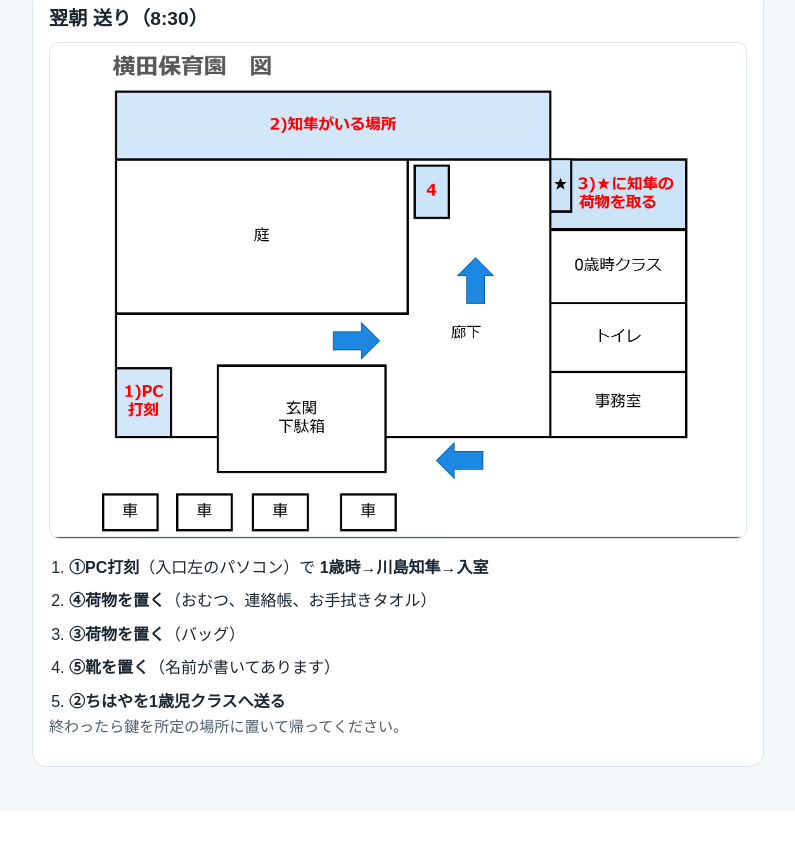
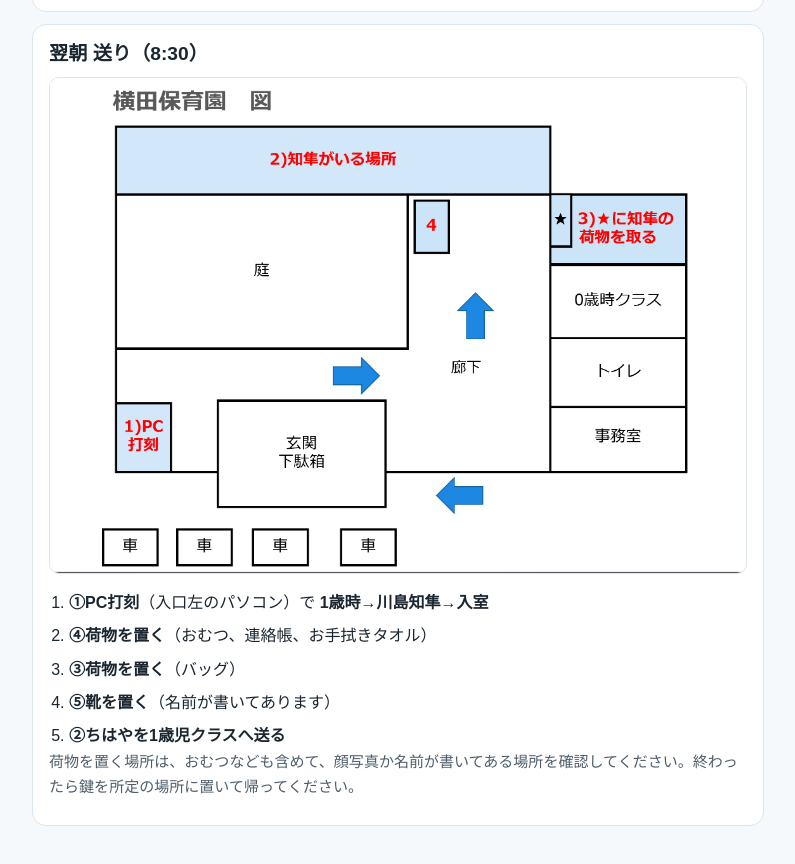
Before and after one commit to AutoFor/life-public, a plain HTML site: page docs/index.html in a window 1280 px wide. Shown: the part 1964-2828 px from the top of the page, without its empty margins (242-1037 px from the left). Before the commit the page ends 2775 px from the top, so only its background shows below. Drawn offline with Linux system fonts and the light colour scheme.

Commit message:
Clarify labeled locations for luggage and supplies

```diff
--- a/docs/index.html
+++ b/docs/index.html
@@ -154,6 +154,7 @@
 
         <h3>③ 荷物を取る（図の③）</h3>
         <p>★マーク（廊下の右側）にある知隼の荷物を忘れずに取ってください。</p>
+        <p class="small">荷物の場所は、顔写真か名前が書いてある場所を見て確認してください。</p>
 
         <h3>④ 知隼の靴を取る（迎え）</h3>
         <p>帰る前に、知隼の靴（名前が書いてあります）を忘れずに取ってください。</p>
@@ -203,7 +204,7 @@
           <li><strong>②ちはやを1歳児クラスへ送る</strong></li>
         </ol>
         <p class="small">
-          終わったら鍵を所定の場所に置いて帰ってください。
+          荷物を置く場所は、おむつなども含めて、顔写真か名前が書いてある場所を確認してください。終わったら鍵を所定の場所に置いて帰ってください。
         </p>
       </section>
     </main>
```
